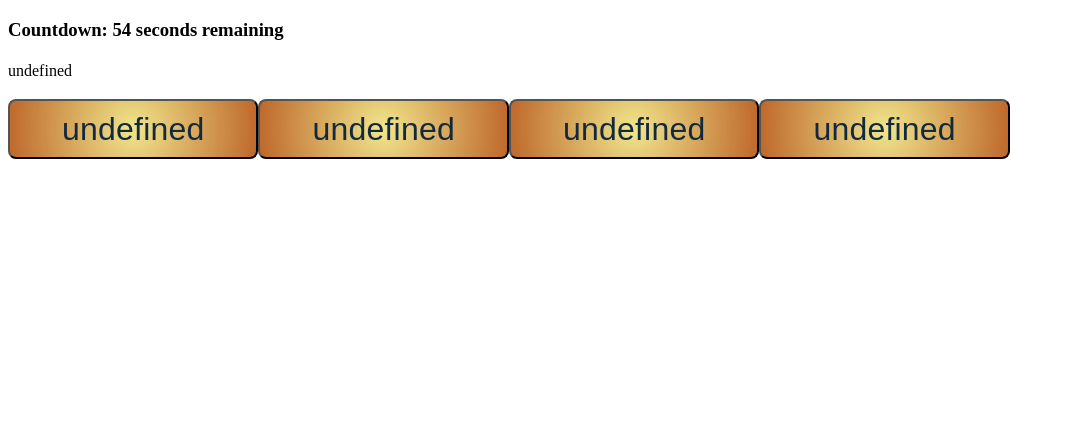
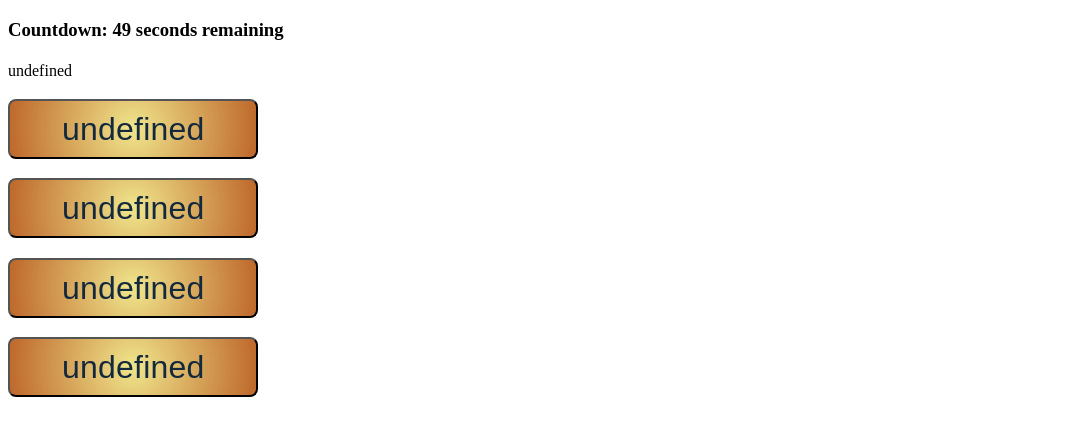
Before and after one commit to watsona22/02-Challenge-4, a plain HTML site: page index.html in a window 1280 px wide. Both pictures are taken after a click on the button "Start". Shown: the whole page, without its empty margins (0-1065 px from the left). Drawn offline with Linux system fonts and the light colour scheme.

Commit message:
updated js

```diff
--- a/assets/style.css
+++ b/assets/style.css
@@ -19,8 +19,8 @@ button {
   display: none;
 }
 
-#answers {
-  display: flex;
-  display: inline;
 
+button {
+
+  display: block;
 }
--- a/index.html
+++ b/index.html
@@ -25,10 +25,10 @@
             <h4 id="question"></h4>
             <p id="display">
             <div class="innerHTML">
-                <button id="one"></button><br>
-                <button id="two"></button><br>
-                <button id="three"></button><br>
-                <button id="four"></button><br>
+                <button id="one"></button><br />
+                <button id="two"></button><br />
+                <button id="three"></button><br />
+                <button id="four"></button><br />
             </div>
             </p>
         </section>
--- a/script.js
+++ b/script.js
@@ -16,25 +16,29 @@ var fiveBtn = document.querySelector("#four");
 
 // createElement('button') to create a button and use appendChild() method to make the element appear on the html.
 
-const questions = [{
-    ques: 'The DOM allows us to use ______ to interact with HTML elements.',
-    ans: "Javascript",
-    choice: [{ title: "Javascript" }, { title: "CSS" }, { title: "HTML" }, { title: "All the above" }],
-}, {
-    ques: 'Which method adds a node to the end of the list of children of a specified parent node?',
-    ans: "appendChild()",
-    choice: [{ title: "includes()" }, { title: "appendChild()" }, { title: "append()" }, { title: "reduce()" }],
-}, {
-    ques: 'Which methods stops a setInterval()?',
-    ans: "clearInterval()",
-    choice: [{ title: "slice()" }, { title: "reverse()" }, { title: "clearTimeout()" }, { title: "clearInterval()" }],
+var questions = [
+    {
+        ques: ["The DOM allows us to use ______ to interact with HTML elements."],
+        choice: ["Javascript", "CSS", "HTML", "All the above"],
+        ans: ["Javascript"],
+    },
+    {
+        ques: ["Which method adds a node to the end of the list of children of a specified parent node?"],
+        choice: ["includes()", "appendChild()", "append()", "reduce()"],
+        ans: ["appendChild()"],
+    },
+    {
+        ques: ["Which method stops a setInterval()?"],
+        choice: ["slice()", "reverse()", "clearTimeout()", "clearInterval()"],
+        ans: ["clearInterval()"],
+    },
+    {
+        ques: ["The ______ method is used to call a function whenever the specified event is delivered to the target."],
+        ans: ["addEventListener()"],
+        choice: ["handleEvent()", "preventDefault()", "addEventListener()", "abort()"],
 
-}, {
-    ques: 'The ______ method is used to call a function whenever the specified event is delivered to the target.',
-    ans: "addEventListener()",
-    choice: [{ title: "handleEvent()" }, { title: "preventDefault()" }, { title: "addEventListener()" }, { title: "abort()" }],
-
-}];
+    },
+];
 
 let currentQuestion = 0;
 let submitted = false;
@@ -61,11 +65,9 @@ function startTimer() {
     }, 1000);
 }
 
-
-
 function renderQuestion() {
     submitted = false;
-    quiz.textContent = questions.ques;
+    //quiz.textContent = questions.ques;
 
     quiz.innerHTML = questions.ques;
     document.body.appendChild(quiz);
@@ -90,7 +92,7 @@ function renderQuestion() {
         //stop function and end the quiz (maybe call endQuiz function)
         return;
     };
-
+    outcome();
     endQuiz();
 
 };
@@ -102,23 +104,25 @@ function endQuiz() {
 };
 
 
-
 function outcome() {
     result = ""
     for (var i = 0, length = choice.length; i < length; i++) {
-        if (answer = choice[i].answer) {
-            score += answerWrong;
+        if (answers = choice[i].ans) {
             break;
         }
         return result();
     }
     if (choice.includes("Javascript", "appendChild()", "clearInterval()", "addEventListener()")) {
-        alert('correct!');
+        score++;
+        outcome();
     } else {
         alert('incorrect');
         answerWrong++;
         timer -= 5;
     };
+    answers.addEventListener("click", function () {
+    })
+
 };
 
 //multiple choice format from stack overflow: https://stackoverflow.com/questions/34084048/creating-a-multiple-choice-option-in-javascript
@@ -167,6 +171,6 @@ startBtn.addEventListener("click", function () {
 
 
 //add event listener to answers (in global scope)
-//create buttons and put them in answers div (on html page); see what the target is and check if it is a button. check to see if the text matches answers. if it doesn proceed to next question. call function each time the
+//create buttons and put them in answers div (on html page); see what the target is and check if it is a button. check to see if the text matches answers. if it doesn proceed to next question. call function each time the - Erik Hirsch
 
-// In the javascript, you can create elements using document.createElement('button') to create a button and use appendChild() method to make the element appear on the html. So you can dynamically create the elements from the javascript and append them to the html.  I find w3 schools is a good quick refesher on javascript tools https://www.w3schools.com/jsref/met_document_createelement.asp (edited)
+// In the javascript, you can create elements using document.createElement('button') to create a button and use appendChild() method to make the element appear on the html. So you can dynamically create the elements from the javascript and append them to the html.  I find w3 schools is a good quick refesher on javascript tools https://www.w3schools.com/jsref/met_document_createelement.asp (edited) - David Gaither
```
